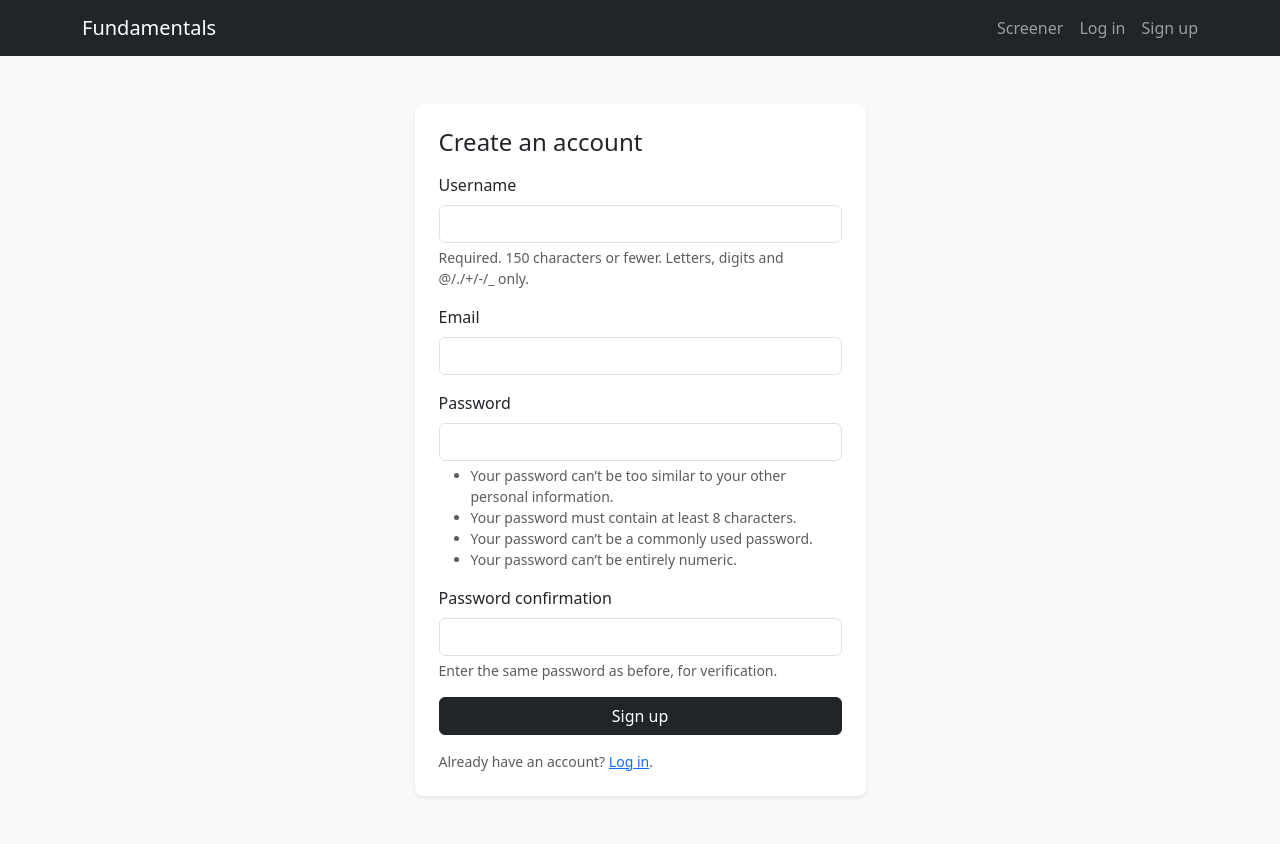
After one commit to alopezmoreira1989/fundamentals_databricks_pj, a Django app: page /accounts/signup/ in a window 1280 px wide. The commit adds this page. Run offline with Django 5.2, Linux system fonts and the light colour scheme; tables that the repository leaves empty hold one stand-in row (values such as "Sample post").

Commit message:
feat(web): session auth — login / signup / logout
Wires session auth on the live users.User model, mounted at /accounts/.

- Login/logout use Django's built-in LoginView/LogoutView; signup validates via
  SignupForm(UserCreationForm, +email) then creates through the users service layer and logs
  the user in — keeping the view→service path (no ModelForm.save() shortcut).
- Bootstrap templates under templates/registration/ (login, signup); navbar is auth-aware
  (username + Log out when authenticated, Log in / Sign up when anonymous).
- Settings: LOGIN_URL / LOGIN_REDIRECT_URL / LOGOUT_REDIRECT_URL. Broaden gitignore to
  web/*.sqlite3 (local runserver DBs).

tests/test_auth.py: signup (create+login+redirect, password mismatch, email required),
login valid/invalid, logout POST-only + session clear, auth-aware navbar — 42 web tests pass,
mypy clean (54 files), ruff clean. Verified live end-to-end (signup→authed navbar→logout).

Co-Authored-By: Claude Opus 4.8 (1M context) <noreply@anthropic.com>

```diff
--- /dev/null
+++ b/web/apps/users/forms.py
@@ -0,0 +1,24 @@
+"""Auth forms for the users app.
+
+``SignupForm`` extends Django's ``UserCreationForm`` only to *validate* the input (username +
+email uniqueness, password confirmation + validators). Actual creation is delegated to the
+service layer by the view, so the view→service path stays intact.
+"""
+
+from __future__ import annotations
+
+from django import forms
+from django.contrib.auth import get_user_model
+from django.contrib.auth.forms import UserCreationForm
+
+User = get_user_model()
+
+
+class SignupForm(UserCreationForm):
+    email = forms.EmailField(required=True)
+
+    # Defined standalone (not inheriting UserCreationForm.Meta, which django-stubs can't see);
+    # password1/password2 are declared on UserCreationForm itself, not via Meta.fields.
+    class Meta:
+        model = User
+        fields = ("username", "email")
--- /dev/null
+++ b/web/apps/users/urls.py
@@ -0,0 +1,12 @@
+from django.contrib.auth import views as auth_views
+from django.urls import path
+
+from . import views
+
+app_name = "users"
+
+urlpatterns = [
+    path("login/", auth_views.LoginView.as_view(), name="login"),
+    path("logout/", auth_views.LogoutView.as_view(), name="logout"),
+    path("signup/", views.signup, name="signup"),
+]
--- /dev/null
+++ b/web/apps/users/views.py
@@ -0,0 +1,32 @@
+"""Users auth views. Login/logout use Django's built-in class-based views (wired in urls.py);
+signup validates via ``SignupForm`` then creates through the service layer and logs the user in.
+"""
+
+from __future__ import annotations
+
+from django.contrib.auth import login
+from django.http import HttpRequest, HttpResponse
+from django.shortcuts import redirect, render
+
+from . import services
+from .forms import SignupForm
+
+
+def signup(request: HttpRequest) -> HttpResponse:
+    """Register a new account, then sign the user in and send them home."""
+    if request.user.is_authenticated:
+        return redirect("home")
+    if request.method == "POST":
+        form = SignupForm(request.POST)
+        if form.is_valid():
+            data = form.cleaned_data
+            user = services.create_user(
+                username=data["username"],
+                email=data["email"],
+                password=data["password1"],
+            )
+            login(request, user)  # single configured backend ⇒ inferred automatically
+            return redirect("home")
+    else:
+        form = SignupForm()
+    return render(request, "registration/signup.html", {"form": form})
--- a/web/config/settings/base.py
+++ b/web/config/settings/base.py
@@ -92,6 +92,12 @@ AUTH_PASSWORD_VALIDATORS = [
     {"NAME": "django.contrib.auth.password_validation.NumericPasswordValidator"},
 ]
 
+# Session auth flow (mounted at /accounts/ by config.urls). LOGIN_URL is the named login
+# route so @login_required redirects there; both post-login/logout land on the home page.
+LOGIN_URL = "users:login"
+LOGIN_REDIRECT_URL = "home"
+LOGOUT_REDIRECT_URL = "home"
+
 LANGUAGE_CODE = "en-us"
 TIME_ZONE = "UTC"
 USE_I18N = True
--- a/web/config/urls.py
+++ b/web/config/urls.py
@@ -10,7 +10,9 @@ from django.views.generic import TemplateView
 urlpatterns = [
     path("admin/", admin.site.urls),
     path("", TemplateView.as_view(template_name="home.html"), name="home"),
-    # Read-only analytical endpoints (JSON), served from the published artifacts via DuckDB.
+    # Session auth (login / logout / signup).
+    path("accounts/", include("apps.users.urls")),
+    # Read-only analytical pages + JSON, served from the published artifacts via DuckDB.
     path("companies/", include("apps.companies.urls")),
     path("screener/", include("apps.screener.urls")),
     path("valuation/", include("apps.valuation.urls")),
--- a/web/templates/base.html
+++ b/web/templates/base.html
@@ -10,8 +10,18 @@
   <nav class="navbar navbar-dark bg-dark">
     <div class="container">
       <a class="navbar-brand" href="{% url 'home' %}">Fundamentals</a>
-      <div class="navbar-nav flex-row gap-3">
+      <div class="navbar-nav flex-row align-items-center gap-3">
         <a class="nav-link" href="{% url 'screener:screen' %}">Screener</a>
+        {% if user.is_authenticated %}
+          <span class="navbar-text">{{ user.username }}</span>
+          <form method="post" action="{% url 'users:logout' %}" class="m-0">
+            {% csrf_token %}
+            <button type="submit" class="btn btn-sm btn-outline-light">Log out</button>
+          </form>
+        {% else %}
+          <a class="nav-link" href="{% url 'users:login' %}">Log in</a>
+          <a class="nav-link" href="{% url 'users:signup' %}">Sign up</a>
+        {% endif %}
       </div>
     </div>
   </nav>
--- /dev/null
+++ b/web/templates/registration/signup.html
@@ -0,0 +1,31 @@
+{% extends "base.html" %}
+{% block title %}Sign up — Fundamentals{% endblock %}
+{% block content %}
+  <div class="row justify-content-center">
+    <div class="col-12 col-md-6 col-lg-5">
+      <div class="bg-white rounded-3 shadow-sm p-4">
+        <h1 class="h4 mb-3">Create an account</h1>
+        {% if form.non_field_errors %}
+          <div class="alert alert-warning">{{ form.non_field_errors }}</div>
+        {% endif %}
+        <form method="post">
+          {% csrf_token %}
+          {% for field in form %}
+            <div class="mb-3">
+              <label for="{{ field.id_for_label }}" class="form-label">{{ field.label }}</label>
+              <input type="{% if 'password' in field.name %}password{% else %}text{% endif %}"
+                     name="{{ field.name }}" id="{{ field.id_for_label }}"
+                     class="form-control" autocomplete="off" required>
+              {% if field.help_text %}<div class="form-text">{{ field.help_text|safe }}</div>{% endif %}
+              {% if field.errors %}<div class="text-danger small mt-1">{{ field.errors }}</div>{% endif %}
+            </div>
+          {% endfor %}
+          <button type="submit" class="btn btn-dark w-100">Sign up</button>
+        </form>
+        <p class="text-muted small mb-0 mt-3">
+          Already have an account? <a href="{% url 'users:login' %}">Log in</a>.
+        </p>
+      </div>
+    </div>
+  </div>
+{% endblock %}
```
Also changed, not shown: web/templates/registration/login.html (added, +30 -0 lines), web/tests/test_auth.py (added, +80 -0 lines), 1 other file.
